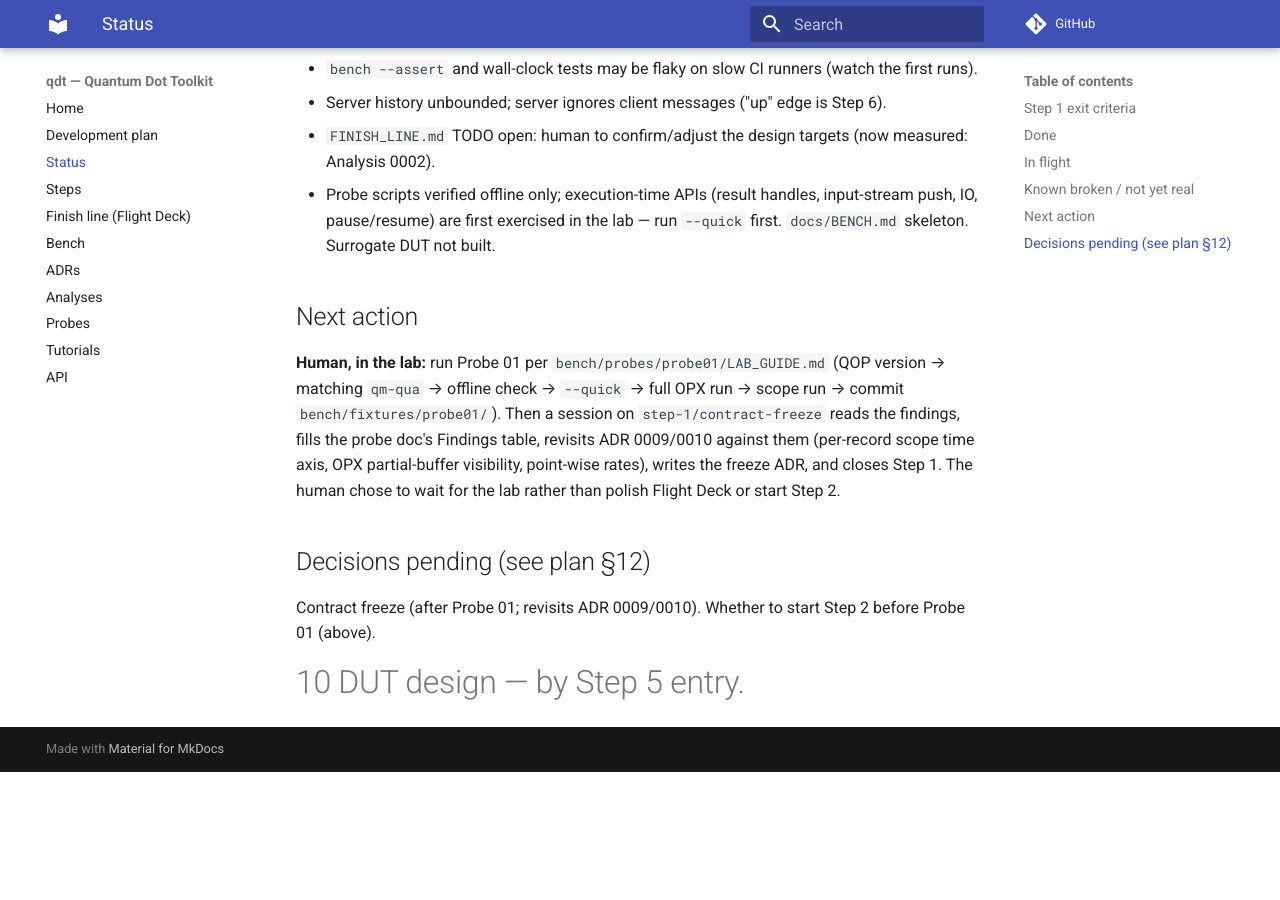
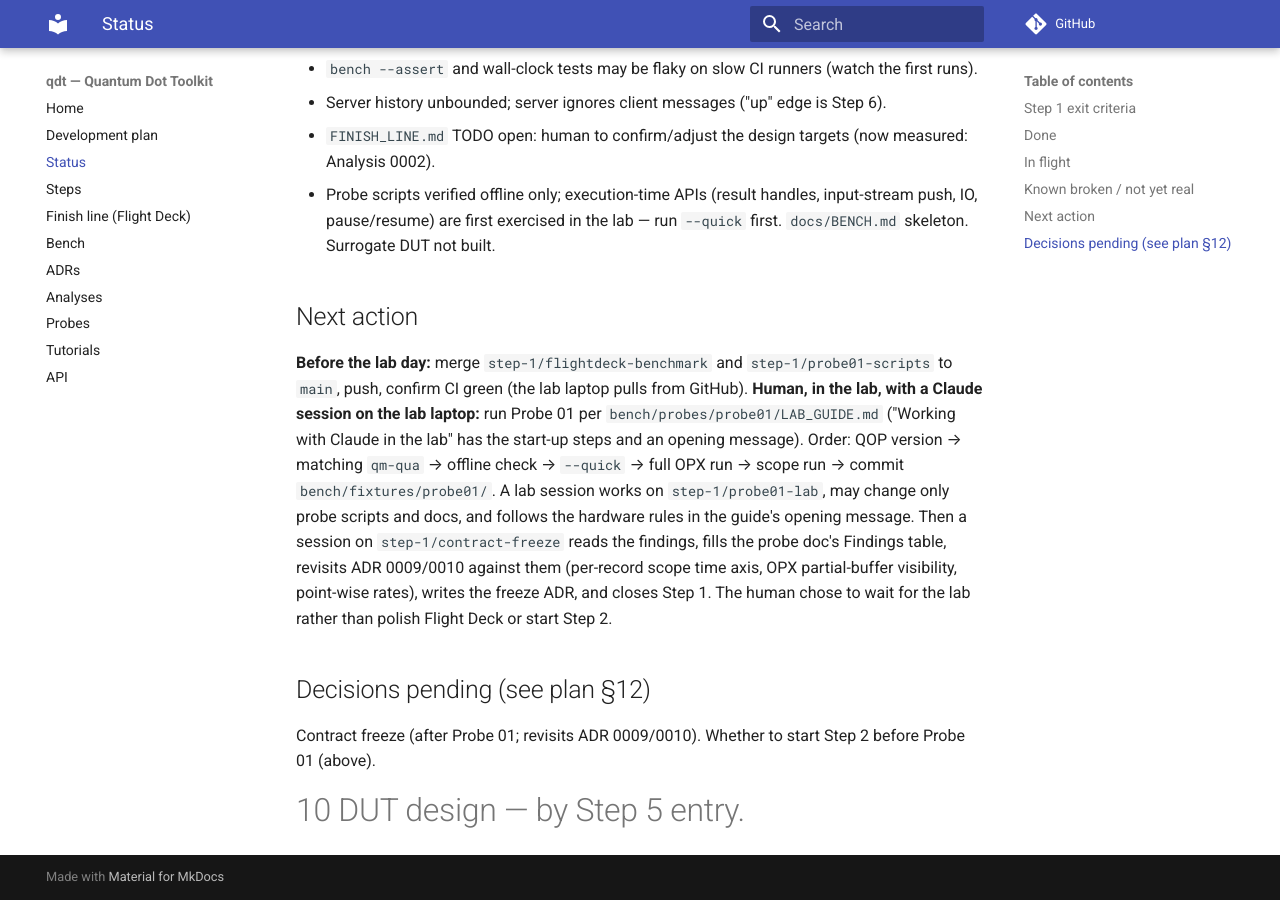
Before and after one commit to CowboyQuantum/qdt, an MkDocs documentation site: the page built from docs/STATUS.md, in a window 1280 px wide and 900 px high, scrolled down 2178 px. Built offline with MkDocs 1.6.1 and Material for MkDocs 9.7.7, drawn with Linux system fonts in a browser that asks for light colours; comment, search, counter and statistics services are not loaded; before the commit the page ends 2950 px from its top, so only the background shows below that.

Commit message:
docs(bench): lab guide — starting a Claude session in the lab, debugging rules
Adds how to start Claude Code on the lab laptop, a fill-in opening message
with hardware and scope rules, debugging tips, and the pre-lab merge/push
step (the laptop pulls from GitHub). STATUS next action updated.

Co-Authored-By: Claude Opus 5.5 <noreply@anthropic.com>

```diff
--- a/docs/STATUS.md
+++ b/docs/STATUS.md
@@ -58,8 +58,13 @@ freeze ADR that cites it.
 - Probe scripts verified offline only; execution-time APIs (result handles, input-stream push, IO, pause/resume) are first exercised in the lab — run `--quick` first. `docs/BENCH.md` skeleton. Surrogate DUT not built.
 
 ## Next action
-**Human, in the lab:** run Probe 01 per `bench/probes/probe01/LAB_GUIDE.md` (QOP version → matching `qm-qua` →
-offline check → `--quick` → full OPX run → scope run → commit `bench/fixtures/probe01/`). Then a session on
+**Before the lab day:** merge `step-1/flightdeck-benchmark` and `step-1/probe01-scripts` to `main`, push, confirm CI
+green (the lab laptop pulls from GitHub).
+**Human, in the lab, with a Claude session on the lab laptop:** run Probe 01 per
+`bench/probes/probe01/LAB_GUIDE.md` ("Working with Claude in the lab" has the start-up steps and an opening
+message). Order: QOP version → matching `qm-qua` → offline check → `--quick` → full OPX run → scope run →
+commit `bench/fixtures/probe01/`. A lab session works on `step-1/probe01-lab`, may change only probe scripts and
+docs, and follows the hardware rules in the guide's opening message. Then a session on
 `step-1/contract-freeze` reads the findings, fills the probe doc's Findings table, revisits ADR 0009/0010
 against them (per-record scope time axis, OPX partial-buffer visibility, point-wise rates), writes the freeze
 ADR, and closes Step 1. The human chose to wait for the lab rather than polish Flight Deck or start Step 2.
```
Also changed, not shown: bench/probes/probe01/LAB_GUIDE.md (+59 -1 lines).
